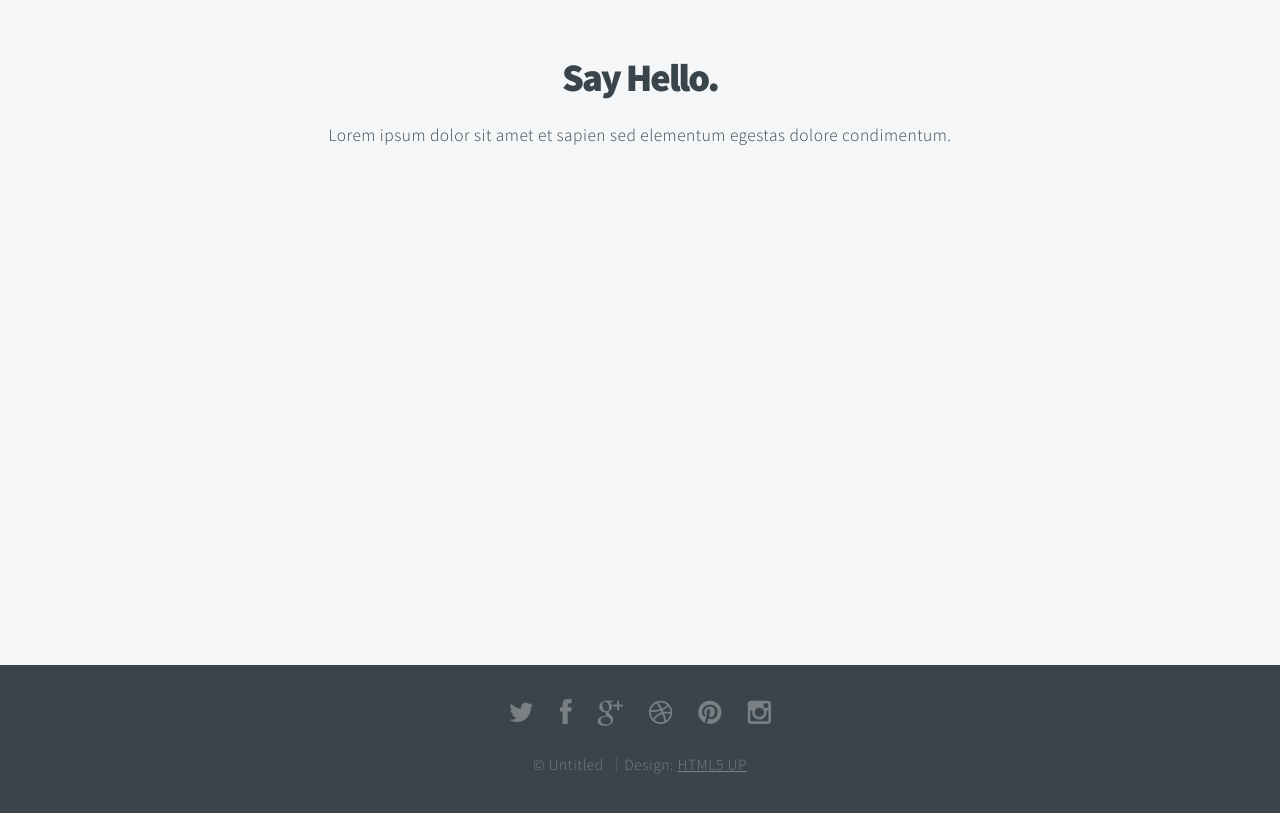
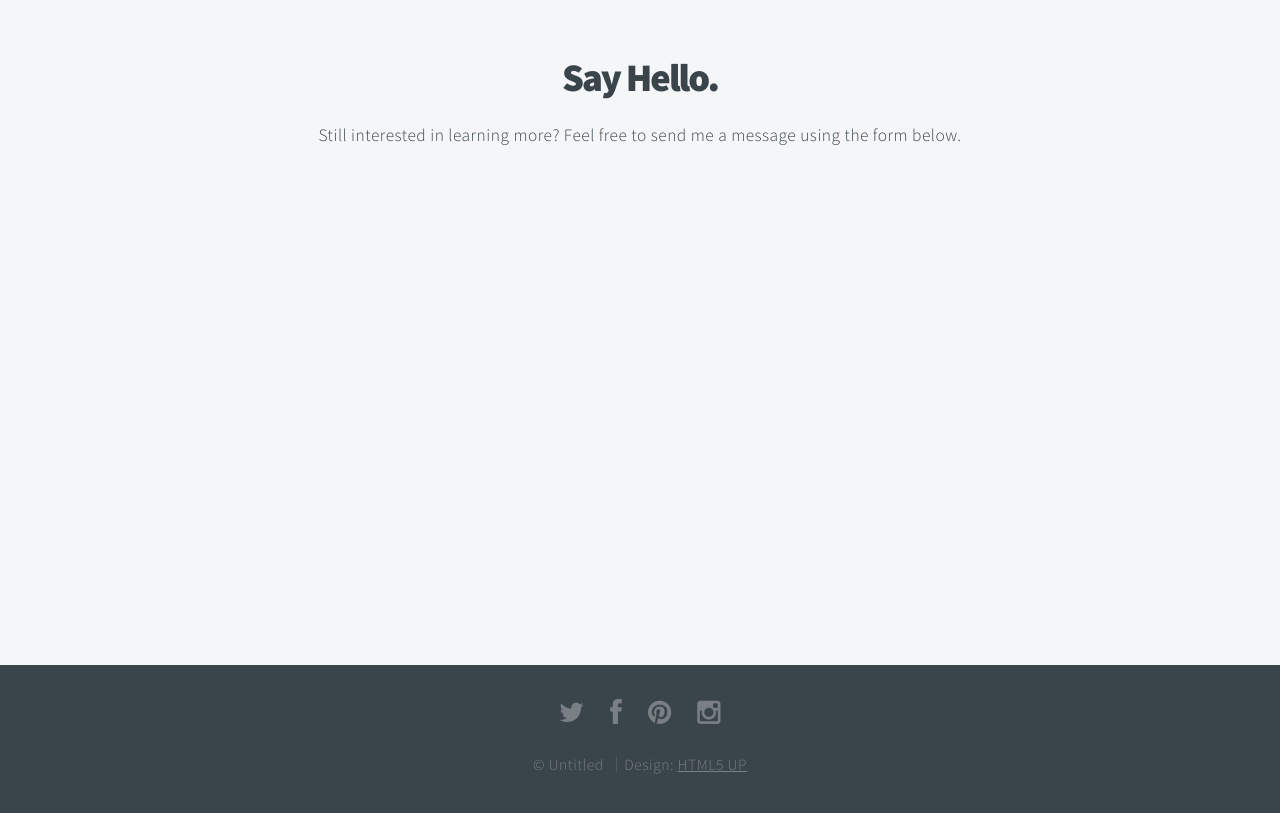
Before and after one commit to kelliekuzmuk/kelliekuzmuk.github.io, a plain HTML site: page index.html in a window 1280 px wide. Shown: the part 4140-4953 px from the top of the page. Drawn offline with Linux system fonts and the light colour scheme.

Commit message:
update contact form des and social links

```diff
--- a/index.html
+++ b/index.html
@@ -116,7 +116,7 @@
 				<div class="content container">
 					<header>
 						<h2>Say Hello.</h2>
-						<p>Lorem ipsum dolor sit amet et sapien sed elementum egestas dolore condimentum.</p>
+						<p>Still interested in learning more?  Feel free to send me a message using the form below.</p>
 					</header>
 					<div class="box container small">
 
@@ -157,10 +157,8 @@
 				     Use anything from here: http://fortawesome.github.io/Font-Awesome/cheatsheet/)
 				-->
 					<ul class="actions">
-						<li><a href="#" class="fa solo fa-twitter"><span>Twitter</span></a></li>
+						<li><a href="#" class="fa solo fa-twitter"><span>LinkedIn</span></a></li>
 						<li><a href="#" class="fa solo fa-facebook"><span>Facebook</span></a></li>
-						<li><a href="#" class="fa solo fa-google-plus"><span>Google+</span></a></li>
-						<li><a href="#" class="fa solo fa-dribbble"><span>Dribbble</span></a></li>
 						<li><a href="#" class="fa solo fa-pinterest"><span>Pinterest</span></a></li>
 						<li><a href="#" class="fa solo fa-instagram"><span>Instagram</span></a></li>
 					</ul>
```
